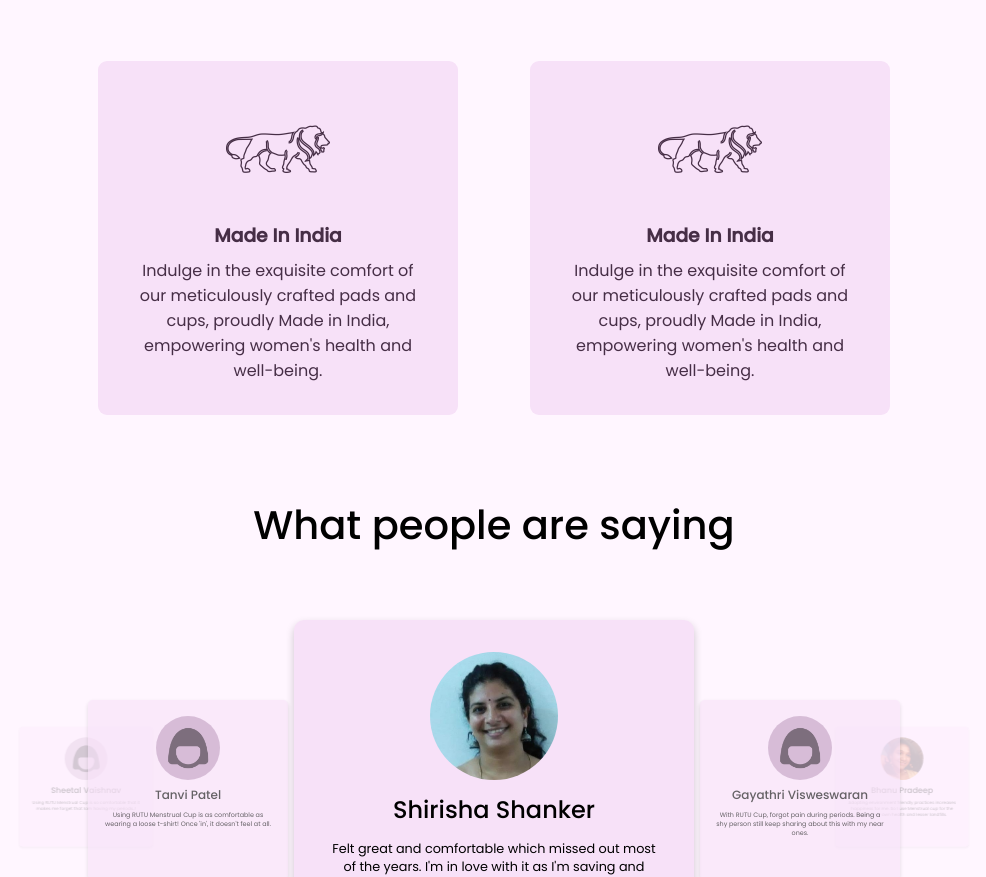
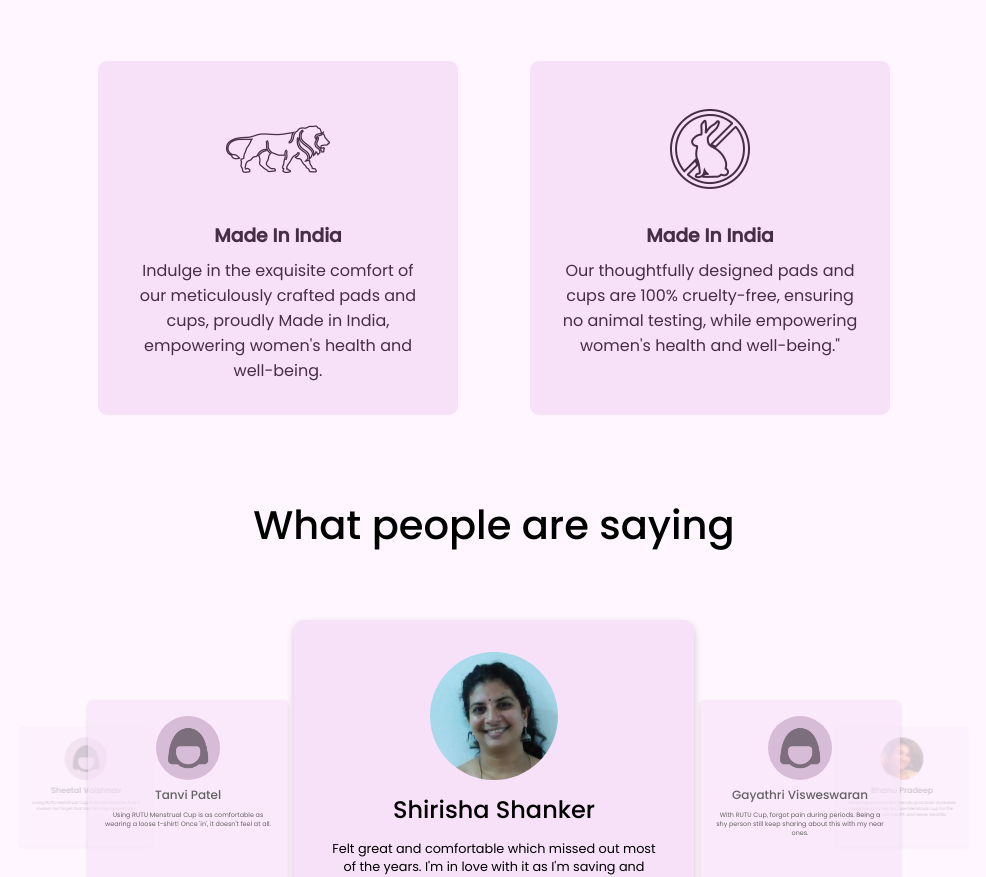
Before and after one commit to abhineet00/Rutu, a plain HTML site: page index.html in a window 1280 px wide. Shown: the part 2646-3523 px from the top of the page, without its empty margins (146-1132 px from the left). Drawn offline with nearby package versions, Linux system fonts and the light colour scheme.

Commit message:
why rutu update

```diff
--- a/index.html
+++ b/index.html
@@ -329,12 +329,12 @@
               </p>
             </div>
             <div class="diff-box">
-              <img src="instruction/mid.png" alt="" />
+              <img src="instruction/animaltested.png" alt="" />
               <h3>Made In India</h3>
               <p>
-                Indulge in the exquisite comfort of our meticulously crafted
-                pads and cups, proudly Made in India, empowering women's health
-                and well-being.
+                Our thoughtfully designed pads and cups are 100% cruelty-free,
+                ensuring no animal testing, while empowering women's health and
+                well-being."
               </p>
             </div>
           </div>
```
Also changed, not shown: instruction/animaltested.png (added).
